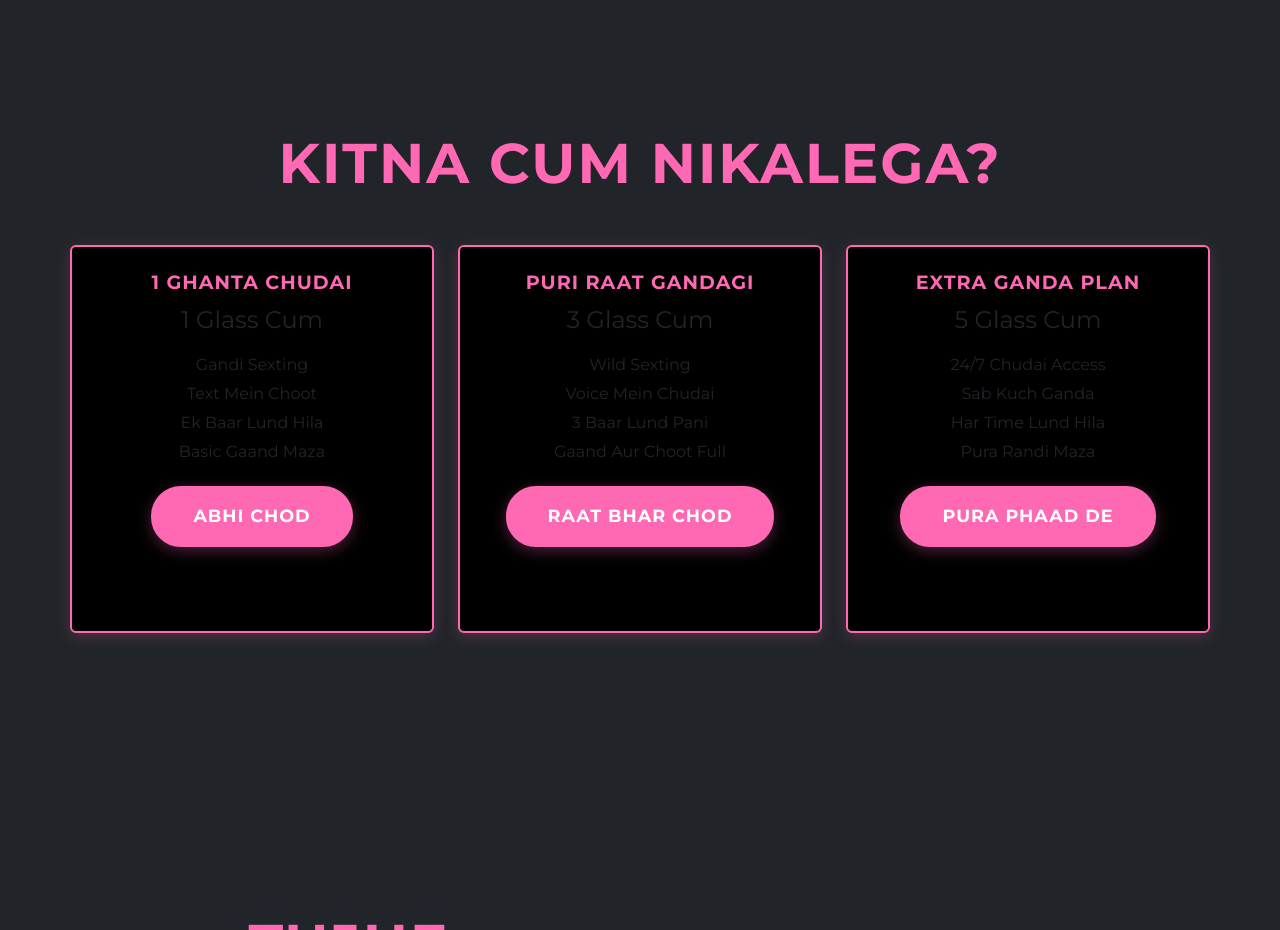
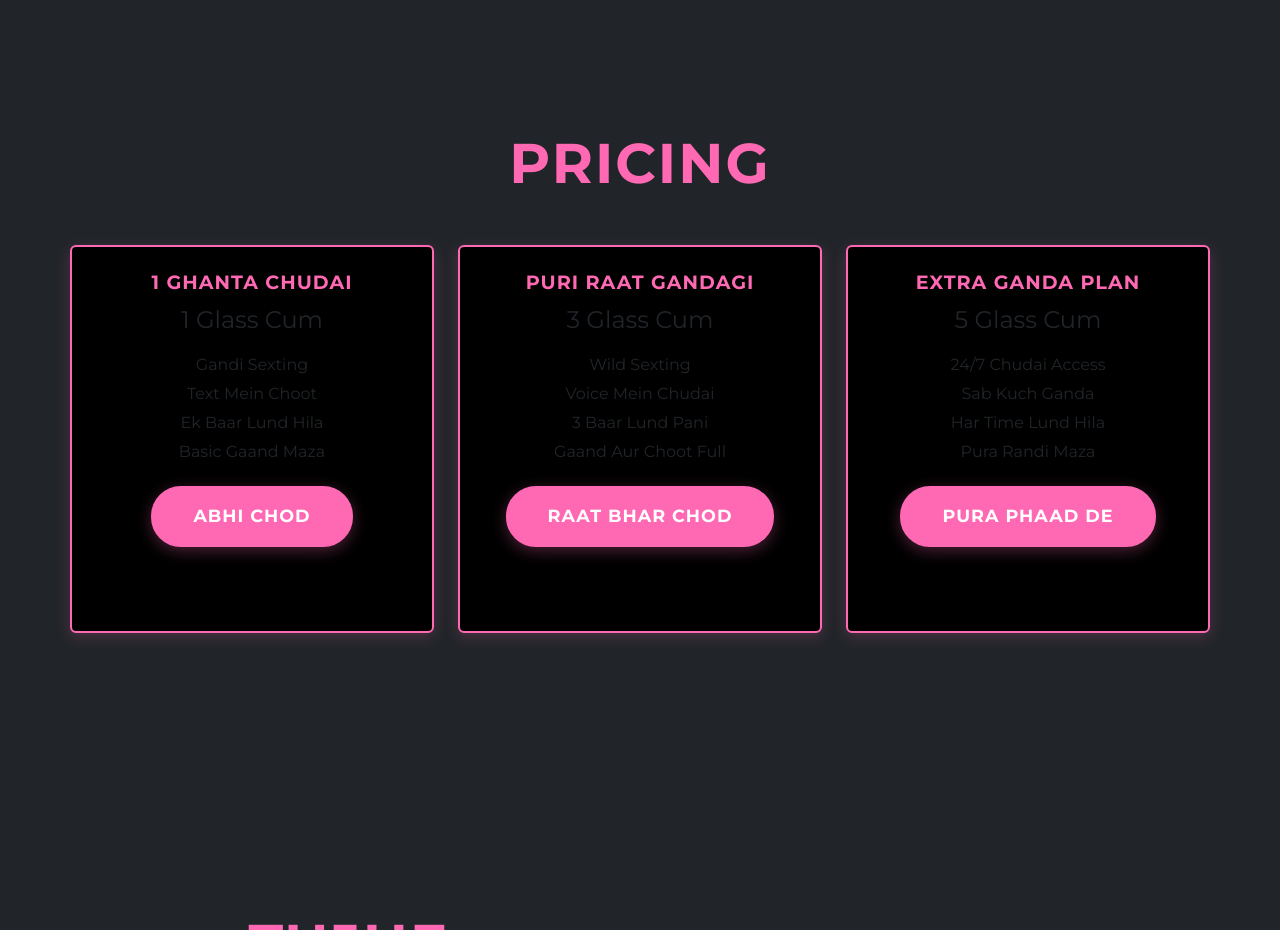
Before and after one commit to Mehwsih69/mehwish-chudai-hub, a plain HTML site: page index.html in a window 1280 px wide. Shown: the part 4240-5170 px from the top of the page. Drawn offline with nearby package versions, Linux system fonts and the light colour scheme.

Commit message:
Update index.html

```diff
--- a/index.html
+++ b/index.html
@@ -229,7 +229,7 @@
 
     <section id="pricing" class="section">
         <div class="container">
-            <h2 class="display-4 text-center mb-5">Kitna Cum Nikalega?</h2>
+            <h2 class="display-4 text-center mb-5">Pricing</h2>
             <div class="row g-4">
                 <div class="col-md-4">
                     <div class="card h-100 bg-black border-pink">
```
